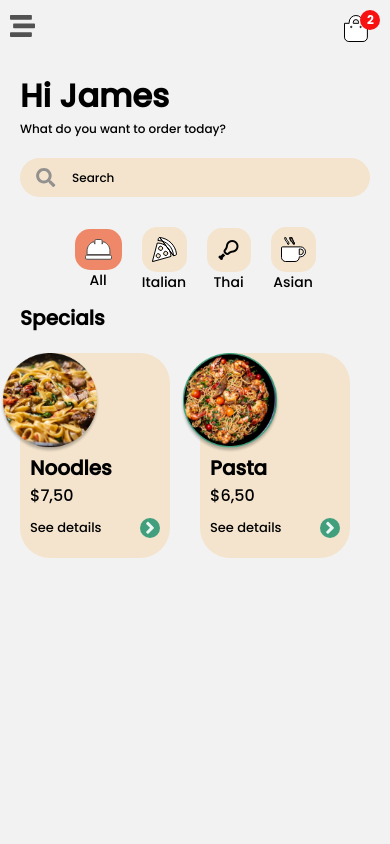
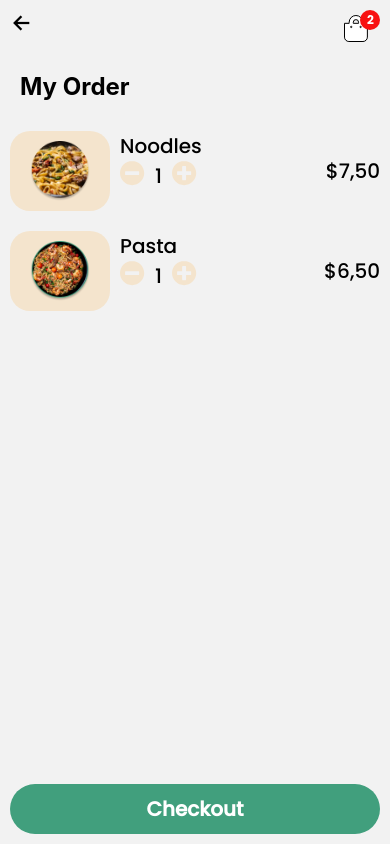
Before and after one commit to mucahit-sahin/food-delivery-app, a React Native app: screen /Cart in a window 390 px wide. Built offline with nearby package versions, Linux system fonts and the light colour scheme.

Commit message:
Added Cart Screen

```diff
--- a/Components/Header.js
+++ b/Components/Header.js
@@ -16,7 +16,7 @@ const Header = () => {
       }}
     >
       <Menu />
-      <Basket basket={5} onPress={() => navigation.navigate("Basket")} />
+      <Basket basket={5} onPress={() => navigation.navigate("Cart")} />
     </View>
   );
 };
--- a/Navigations/HomeStack.js
+++ b/Navigations/HomeStack.js
@@ -1,7 +1,7 @@
 import { createNativeStackNavigator } from "@react-navigation/native-stack";
 import Home from "../Screens/Home";
 import Details from "../Screens/Details";
-import Basket from "../Screens/Basket";
+import Cart from "../Screens/Cart";
 
 const Stack = createNativeStackNavigator();
 
@@ -10,7 +10,7 @@ const HomeStack = () => {
     <Stack.Navigator screenOptions={{ headerShown: false }}>
       <Stack.Screen name="Home" component={Home} />
       <Stack.Screen name="Details" component={Details} />
-      <Stack.Screen name="Basket" component={Basket} />
+      <Stack.Screen name="Cart" component={Cart} />
     </Stack.Navigator>
   );
 };
--- /dev/null
+++ b/Screens/Cart.js
@@ -0,0 +1,125 @@
+import { View, Text, TouchableOpacity, FlatList, Image } from "react-native";
+import React from "react";
+import { SafeAreaView } from "react-native-safe-area-context";
+import { Ionicons } from "@expo/vector-icons";
+
+import { colors } from "../assets/colors/colors";
+import BasketIcon from "../assets/icons/Basket";
+import RemoveIcon from "../assets/icons/Remove";
+import AddIcon from "../assets/icons/Add";
+
+import specials from "../assets/data/specials";
+
+const Cart = ({ navigation }) => {
+  return (
+    <SafeAreaView style={{ flex: 1 }}>
+      {/*header*/}
+      <View
+        style={{
+          flexDirection: "row",
+          justifyContent: "space-between",
+          padding: 10,
+        }}
+      >
+        <TouchableOpacity onPress={() => navigation.goBack()}>
+          <Ionicons name="ios-arrow-back" size={24} color={"black"} />
+        </TouchableOpacity>
+        <TouchableOpacity onPress={() => navigation.navigate("Cart")}>
+          <BasketIcon basket={5} />
+        </TouchableOpacity>
+      </View>
+      <View style={{ padding: 20 }}>
+        <Text style={{ fontSize: 24, fontWeight: "bold" }}>My Order</Text>
+      </View>
+      <FlatList
+        data={specials}
+        renderItem={({ item }) => (
+          <TouchableOpacity
+            onPress={() => navigation.navigate("Details", { id: item.id })}
+            style={{
+              padding: 10,
+              flexDirection: "row",
+            }}
+          >
+            <View
+              style={{
+                backgroundColor: colors.primary,
+                borderRadius: 20,
+                width: 100,
+                height: 80,
+                alignItems: "center",
+                justifyContent: "center",
+                marginRight: 10,
+              }}
+            >
+              <Image
+                source={item.icon}
+                style={{
+                  width: 60,
+                  height: 60,
+                }}
+              />
+            </View>
+            <View style={{}}>
+              <Text style={{ fontSize: 20, fontFamily: "Poppins" }}>
+                {item.name}
+              </Text>
+              <View style={{ flexDirection: "row" }}>
+                <TouchableOpacity>
+                  <RemoveIcon />
+                </TouchableOpacity>
+                <Text
+                  style={{
+                    fontSize: 20,
+                    fontFamily: "Poppins",
+                    paddingHorizontal: 10,
+                  }}
+                >
+                  1
+                </Text>
+                <TouchableOpacity>
+                  <AddIcon />
+                </TouchableOpacity>
+              </View>
+            </View>
+            <View
+              style={{
+                marginLeft: "auto",
+                alignItems: "center",
+                justifyContent: "center",
+              }}
+            >
+              <Text style={{ fontSize: 20, fontFamily: "Poppins" }}>
+                {item.price}
+              </Text>
+            </View>
+          </TouchableOpacity>
+        )}
+        keyExtractor={(item) => item.id}
+      />
+      {/*checkout*/}
+      <TouchableOpacity
+        style={{
+          margin: 10,
+          backgroundColor: colors.secondary,
+          padding: 10,
+          borderRadius: 30,
+        }}
+      >
+        <Text
+          style={{
+            fontFamily: "Poppins",
+            textAlign: "center",
+            color: "white",
+            fontWeight: "bold",
+            fontSize: 20,
+          }}
+        >
+          Checkout
+        </Text>
+      </TouchableOpacity>
+    </SafeAreaView>
+  );
+};
+
+export default Cart;
--- a/Screens/Details.js
+++ b/Screens/Details.js
@@ -23,7 +23,7 @@ const Details = ({ route, navigation }) => {
         <TouchableOpacity onPress={() => navigation.goBack()}>
           <Ionicons name="ios-arrow-back" size={24} color={colors.primary} />
         </TouchableOpacity>
-        <TouchableOpacity onPress={() => navigation.navigate("Basket")}>
+        <TouchableOpacity onPress={() => navigation.navigate("Cart")}>
           <Basket basket={5} />
         </TouchableOpacity>
       </View>
@@ -110,7 +110,7 @@ const Details = ({ route, navigation }) => {
               paddingVertical: 10,
               paddingHorizontal: 20,
             }}
-            onPress={() => navigation.navigate("Basket")}
+            onPress={() => navigation.navigate("Cart")}
           >
             <Text
               style={{
--- /dev/null
+++ b/assets/icons/Add.js
@@ -0,0 +1,22 @@
+import * as React from "react";
+import Svg, { Path } from "react-native-svg";
+
+function Add(props) {
+  return (
+    <Svg
+      xmlns="http://www.w3.org/2000/svg"
+      width={25}
+      height={25}
+      viewBox="0 0 25 25"
+      fill="none"
+      {...props}
+    >
+      <Path
+        d="M12.11 0C5.42 0 0 5.42 0 12.11c0 6.689 5.42 12.109 12.11 12.109 6.689 0 12.109-5.42 12.109-12.11C24.219 5.42 18.799 0 12.109 0zm7.03 13.477a.588.588 0 01-.585.585h-4.492v4.493a.588.588 0 01-.586.586h-2.735a.588.588 0 01-.586-.586v-4.492H5.664a.588.588 0 01-.586-.586v-2.735c0-.322.264-.586.586-.586h4.492V5.664c0-.322.264-.586.586-.586h2.735c.322 0 .585.264.585.586v4.492h4.493c.322 0 .586.264.586.586v2.735z"
+        fill="#F4E4CD"
+      />
+    </Svg>
+  );
+}
+
+export default Add;
--- /dev/null
+++ b/assets/icons/Remove.js
@@ -0,0 +1,22 @@
+import * as React from "react";
+import Svg, { Path } from "react-native-svg";
+
+function Remove(props) {
+  return (
+    <Svg
+      xmlns="http://www.w3.org/2000/svg"
+      width={25}
+      height={25}
+      viewBox="0 0 25 25"
+      fill="none"
+      {...props}
+    >
+      <Path
+        d="M12.11 0C5.42 0 0 5.42 0 12.11c0 6.689 5.42 12.109 12.11 12.109 6.689 0 12.109-5.42 12.109-12.11C24.219 5.42 18.799 0 12.109 0zM5.663 14.063a.588.588 0 01-.586-.586v-2.735c0-.322.264-.586.586-.586h12.89c.323 0 .587.264.587.586v2.735a.588.588 0 01-.586.585H5.665z"
+        fill="#F4E4CD"
+      />
+    </Svg>
+  );
+}
+
+export default Remove;
```
